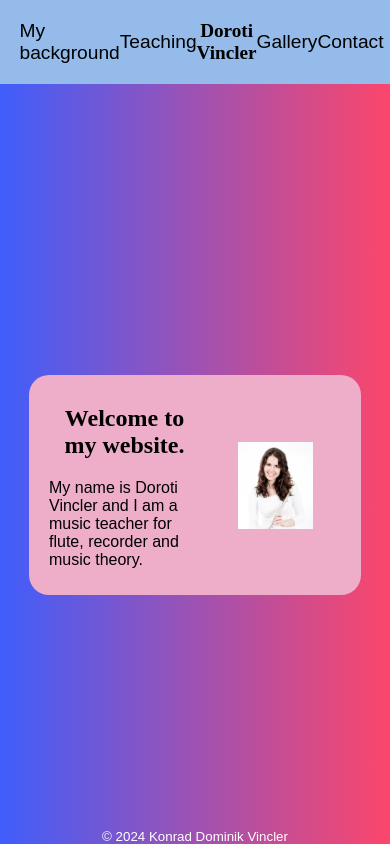
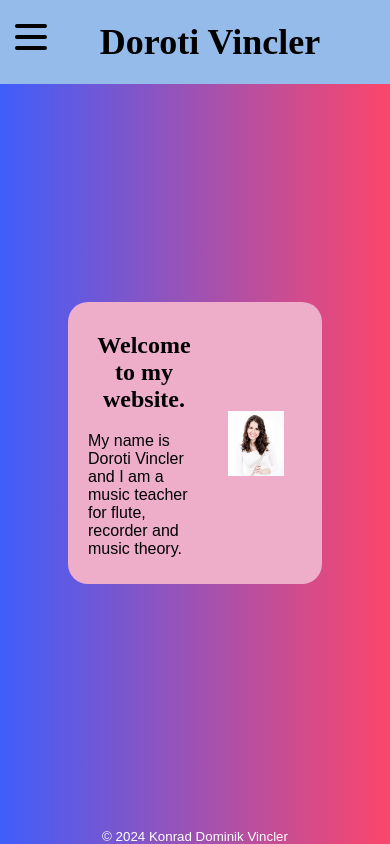
Before and after one commit to kdVincler/DLV_teaching, a React (Vite) app: page / in a window 390 px wide. Built offline with nearby package versions, Linux system fonts and the light colour scheme.

Commit message:
Hamburger menu and flex changes

```diff
--- a/src/App.jsx
+++ b/src/App.jsx
@@ -10,6 +10,11 @@ import Contact from './components/4Contact';
 
 function App() {
   const [showing, setShowing] = useState(0);
+  const [hamburgerOpen, setHamburgerOpen] = useState(false);
+
+  function toggleHamburger() {
+    setHamburgerOpen(!hamburgerOpen);
+  }
 
   useEffect(() => {
     document.title = "Doroti Vincler"
@@ -34,42 +39,58 @@ function App() {
 
   return (
     <>
-      {/* Navbar */}
+      {/*
+        navbar design from: https://khuang159.medium.com/creating-a-hamburger-menu-in-react-f22e5ae442cb
+      */}
       <nav>
-        <p className='navigator backgr'
-          onClick={() => {setShowing(1)}}
+        <h2 className='almostlogo'
+          onClick={() => {setShowing(0); setHamburgerOpen(false)}}
+        >
+          Doroti Vincler
+        </h2>
+
+        <ul>
+          <li className='navigator backgr'
+            onClick={() => {setShowing(1); setHamburgerOpen(false)}}
             style={showing === 1 ? {"text-decoration": "underline", "text-underline-offset": "4px"} : (null) }
           >
             My background
-        </p>
+          </li>
 
-        <p className='navigator teach'
-          onClick={() => {setShowing(2)}}
+          <li className='navigator teach'
+            onClick={() => {setShowing(2); setHamburgerOpen(false)}}
             style={showing === 2 ? {"text-decoration": "underline", "text-underline-offset": "4px"} : (null) }
           >
             Teaching
-        </p>
+          </li>
 
-        <p className='navigator almostlogo'
-          onClick={() => {setShowing(0)}}
-        >
-          <b>Doroti</b>
-          <b>Vincler</b>
-        </p>
-
-        <p className='navigator gallery'
-          onClick={() => {setShowing(3)}}
+          <li className='navigator gallery'
+            onClick={() => {setShowing(3); setHamburgerOpen(false)}}
             style={showing === 3 ? {"text-decoration": "underline", "text-underline-offset": "4px"} : (null) }
           >
             Gallery
-        </p>
+          </li>
 
-        <p className='navigator contact'
-          onClick={() => {setShowing(4)}}
+          <li className='navigator contact'
+            onClick={() => {setShowing(4); setHamburgerOpen(false)}}
             style={showing === 4 ? {"text-decoration": "underline", "text-underline-offset": "4px"} : (null) }
           >
             Contact
-        </p>
+          </li>
+        </ul>
+        <style>{`
+          @media (max-width: 1024px){
+            nav ul {
+              display: ${hamburgerOpen ? 'inline' : 'none'};
+            }
+          }
+        `}</style>
+
+        <div className="hamburger" onClick={toggleHamburger}>
+          <div className="burger burger1"></div>
+          <div className="burger burger2"></div>
+          <div className="burger burger3"></div>
+        </div>
       </nav>
 
       <div className="container">
--- a/src/components/2Teaching.jsx
+++ b/src/components/2Teaching.jsx
@@ -12,6 +12,10 @@ function Teaching() {
                 <br />
                 I am committed to providing engaging and inspiring lessons that are tailored to the individual needs and interests of my students. Whether working with beginners or more advanced players, my objective remains the same: to help my pupils reach their full musical potential. I strive to facilitate lessons where students are able to freely experiment with expressing their unique musical imagination while also honing in their technical skills. I have been trained from age seven by the most respected Kodaly pedagogues in Hungary, so I know from fist-hand experience how beneficial the early cultivation of good aural skills is for an instrumentalist. My knowledge of Kodály solfege allows me to train my pupils’ rhythmic skills and musical timing in a unique way that encourages them to focus on instant rhythmic accuracy.
                 <br />
+                <figure>
+                    <img src={teaching} alt="Doroti leading her students in performing at the Royal Albert Hall" />
+                    <figcaption><i>Leading the flute section of the Camden Concert Band at the Royal Albert Hall <br /> The Camden Schools' Music Festival, 24th April 2023</i></figcaption>
+                </figure>
                 <br />
                 <b>BEGINNER TO ADVANCED</b>, all ages and abilities are welcome.
                 <br />
@@ -21,10 +25,6 @@ function Teaching() {
                 <br />
                 I have a <b>100 % pass rate</b> for music exams, and I have expertise in teaching from <b>ALL</b> the main examination boards' syllabi including <b>ABRSM, TRINITY, GCSE & A LEVEL MUSIC PERFORMANCE PREP and SCHOOL SCHOLARSHIPS</b>.
             </div>
-            <figure>
-                <img src={teaching} alt="Doroti leading her students in performing at the Royal Albert Hall" />
-                <figcaption><i>Leading the flute section of the Camden Concert Band at the Royal Albert Hall <br /> The Camden Schools' Music Festival, 24th April 2023</i></figcaption>
-            </figure>
         </section>
     </>
     )
--- a/src/css/2Teaching.css
+++ b/src/css/2Teaching.css
@@ -1,15 +1,17 @@
 .teaching {
-    display: flex;
-    flex-direction: row;
-    justify-content: space-evenly;
     align-items: center;
+
+    font-size: 20px;
+}
+
+.teaching figure {
+    text-align: center;
 }
 
 .teaching img{
-    width: 30vw;
+    width: 80%;
 }
 
 .teaching figcaption {
-    font-size: small;
-    text-align: center;
+    font-size: medium;
 }
--- a/src/css/4Contact.css
+++ b/src/css/4Contact.css
@@ -13,6 +13,7 @@
 
 .contact form .input, [type="submit"]{
     width: 90%;
+    max-width: 500px;
     margin-bottom: 15px;
 }
 
@@ -37,12 +38,12 @@
     box-sizing: border-box;
     outline:0;
 
-    box-shadow: 2px 2px 5px 4px var(--bordercolour);
+    box-shadow: 2px 2px 5px 2px var(--bordercolour);
 }
 
 .contact .input:focus {
     border:2px solid var(--focuscolour);
-    box-shadow: 2px 2px 5px 4px var(--focuscolour);
+    box-shadow: 2px 2px 5px 2px var(--focuscolour);
 }
 
 .contact .input::placeholder {
--- a/src/css/App.css
+++ b/src/css/App.css
@@ -30,6 +30,8 @@ body, html {
   color: var(--textcolour);
   padding: 0;
   font-family: var(--normaltext);
+  position: relative;
+  overflow-y: hidden;
 
   /*  from cssgradient.io */
   /* option 1
@@ -44,34 +46,49 @@ body {
   margin: 0;
 }
 
+/* navbar design from: https://khuang159.medium.com/creating-a-hamburger-menu-in-react-f22e5ae442cb */
 nav {
   background-color: var(--headercolour);
-  height: 10%;
+  height: 10vh;
   display: flex;
   flex-direction: row;
   justify-content: space-between;
   align-items: center;
-  padding-left: 5vw;
-  padding-right: 5vw;
-  font-size: larger;
+  font-size: x-large;
 }
 
 .almostlogo {
+  font-family: var(--highlightedtext);
+  flex-grow: 2;
+  padding-left: 30px;
+}
+
+nav ul {
   display: flex;
-  flex-direction: column;
-  justify-content: center;
-  text-align: center;
-  font-family: var(--highlightedtext);
+  flex-wrap: wrap;
+  float: right;
 }
+
+nav ul li {
+  list-style-type: none;
+  padding-right: 30px;
+}
+
+/* hamburger menu's burger icon */
+.hamburger {
+  display: none;
+}
+
 
 .navigator:hover {
   text-decoration: underline;
   text-underline-offset: 4px;
 }
 
+/* tile styling */
 .container {
   width: 100%;
-  height: 90%; /* viewport-heightOfNavbar */
+  height: 80vh; /* = viewport - heightOfNavbar */
 
   display: flex;
   align-items: center;
@@ -80,8 +97,8 @@ nav {
 
 .tile {
   background-color: var(--tilecolour);
-  width: 80%;
-  max-height: 80vh;
+  width: 60%;
+  max-height: 75vh;
   margin-top: 5vh;
   padding: 10px;
   margin-left: auto;
@@ -91,6 +108,7 @@ nav {
   scrollbar-width: none;
 }
 
+/* footer styling */
 footer {
   color: white;
   position: absolute;
@@ -99,3 +117,47 @@ footer {
   font-size: smaller;
   text-align: center;
 }
+
+@media (max-width: 1024px){
+  .hamburger{
+    width: 2rem;
+    height: 2rem;
+    display: flex;
+    justify-content: space-around;
+    flex-flow: column nowrap;
+
+    display: fixed;
+    position: absolute;
+    top: 2.5vh;
+    left: 15px;
+    z-index: 10;
+  }
+
+  .burger {
+    width: 2rem;
+    height: 0.25rem;
+    border-radius: 10px;
+    background-color: var(--textcolour);
+    transform-origin: 1px;
+    transition: all 0.3s linear;
+  }
+
+  nav ul {
+    background-color: var(--headercolour);
+    height: 100vh;
+    width: 50vw;
+    top: 5vh;
+    left: 0;
+    padding-top: 20px;
+    position: absolute;
+    z-index: 10;
+  }
+
+  nav ul li {
+    padding-bottom: 10px;
+  }
+
+  .almostlogo {
+    text-align: center;
+  }
+}
```
Lines whose indentation alone changed are shown as unchanged.
